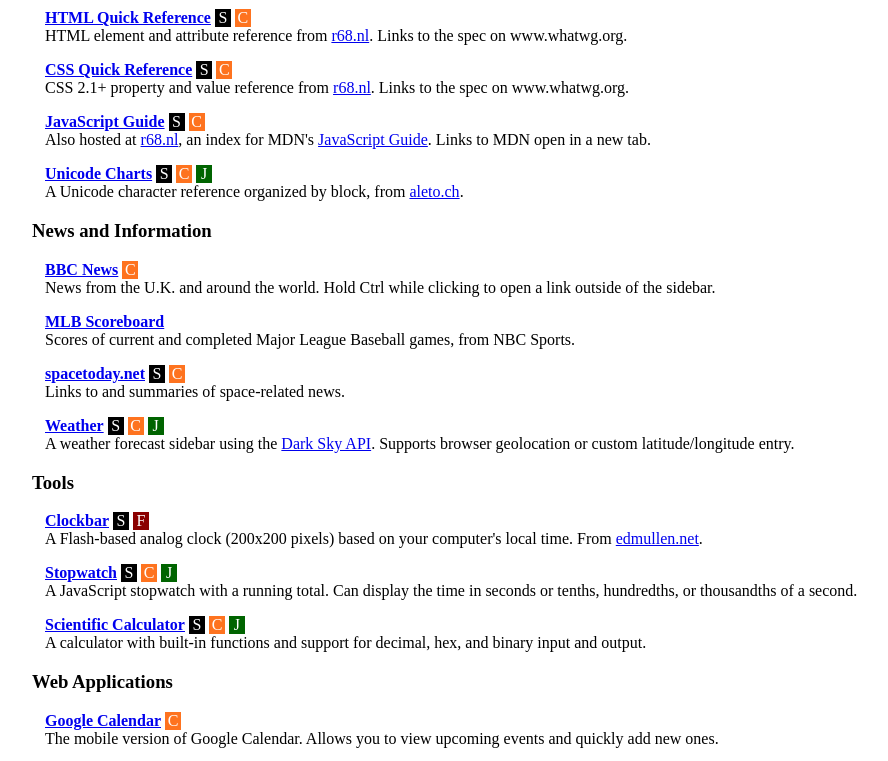
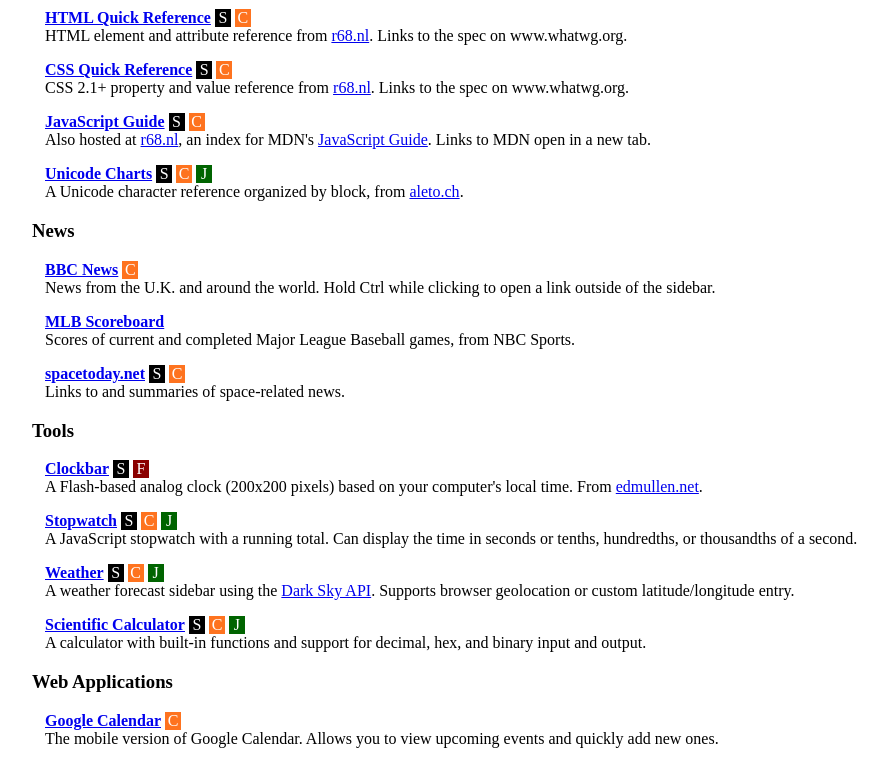
Before and after one commit to IsaacSchemm/sidebar-directory, a plain HTML site: page index.html in a window 1280 px wide. Shown: the part 431-1192 px from the top of the page, without its empty margins (120-1008 px from the left). Drawn offline with Linux system fonts and the light colour scheme.

Commit message:
Move Weather from News/Information to Tools

```diff
--- a/index.html
+++ b/index.html
@@ -62,7 +62,7 @@
       A Unicode character reference organized by block, from <a
         href="http://aleto.ch/">aleto.ch</a>.<br>
     </p>
-    <h3>News and Information<br>
+    <h3>News<br>
     </h3>
     <p><a class="sidebar_link" target="previewFrame"
         href="http://www.bbc.co.uk/news">BBC News</a> <span class="icon
@@ -79,15 +79,7 @@
     <p><a class="sidebar_link" target="previewFrame"
         href="http://www.spacetoday.net/n6sidebar.html">spacetoday.net</a>
       <span class="icon sidebar">S</span> <span class="icon classilla">C</span><br>
-      Links to and summaries of space-related news. </p>
-    <p> <a class="sidebar_link" target="previewFrame"
-        href="https://www.lakora.us/weather">Weather</a> <span
-        class="icon sidebar">S</span> <span class="icon classilla">C</span>
-      <span class="icon javascript">J</span><br>
-      A weather forecast sidebar using the <a
-        href="https://darksky.net/dev/">Dark Sky API</a>. Supports
-      browser geolocation or custom latitude/longitude entry.<br>
-    </p>
+      Links to and summaries of space-related news.</p>
     <p> </p>
     <h3>Tools<br>
     </h3>
@@ -102,7 +94,14 @@
       <span class="icon sidebar">S</span> <span class="icon classilla">C</span>
       <span class="icon javascript">J</span><br>
       A JavaScript stopwatch with a running total. Can display the time
-      in seconds or tenths, hundredths, or thousandths of a second.</p>
+      in seconds or tenths, hundredths, or thousandths of a second. </p>
+    <p> <a class="sidebar_link" target="previewFrame"
+        href="https://www.lakora.us/weather">Weather</a> <span
+        class="icon sidebar">S</span> <span class="icon classilla">C</span>
+      <span class="icon javascript">J</span><br>
+      A weather forecast sidebar using the <a
+        href="https://darksky.net/dev/">Dark Sky API</a>. Supports
+      browser geolocation or custom latitude/longitude entry.</p>
     <p> <a class="sidebar_link" target="previewFrame"
         href="https://www.lakora.us/calc">Scientific Calculator</a> <span
         class="icon sidebar">S</span> <span class="icon classilla">C</span>
```
